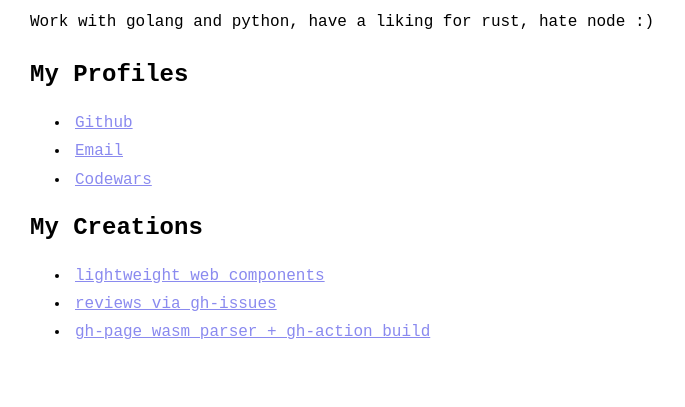
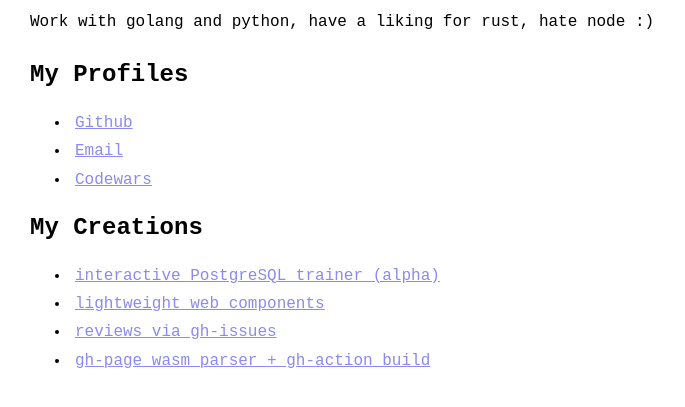
Before and after one commit to smir-ant/smir-ant.github.io, a plain HTML site: page index.html in a window 1280 px wide. Shown: the part 101-508 px from the top of the page, without its empty margins (0-685 px from the left). Drawn offline with Linux system fonts and the light colour scheme.

Commit message:
add pgex

```diff
--- a/index.html
+++ b/index.html
@@ -69,6 +69,7 @@
 
     <h2>My Creations</h2>
     <ul>
+        <li><a href="https://smir-ant.github.io/PgEx/index.html">interactive PostgreSQL trainer (alpha)</a></li>
         <li><a href="https://github.com/stars/smir-ant/lists/%F0%9D%95%8E%F0%9D%95%96%F0%9D%95%93-%E2%84%82%F0%9D%95%A0%F0%9D%95%9E%F0%9D%95%A1%F0%9D%95%A0%F0%9D%95%9F%F0%9D%95%96%F0%9D%95%9F%F0%9D%95%A5%F0%9D%95%A4">lightweight web components</a></li>
         <li><a href="https://github.com/smir-ant/reviews/issues">reviews via gh-issues</a></li>
         <li><a href="https://github.com/smir-ant/wasm_parser?tab=readme-ov-file">gh-page wasm parser + gh-action build</a></li>
```
